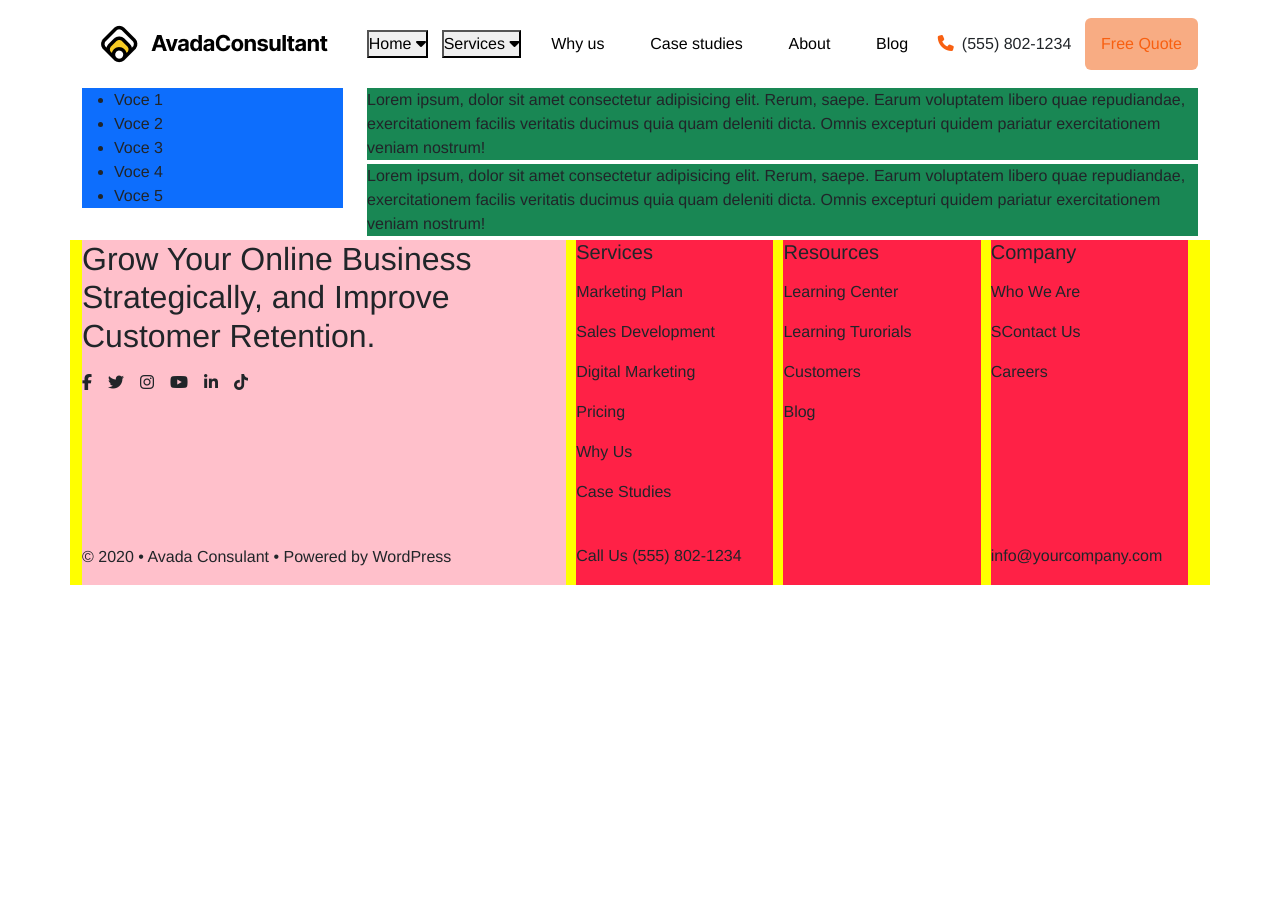
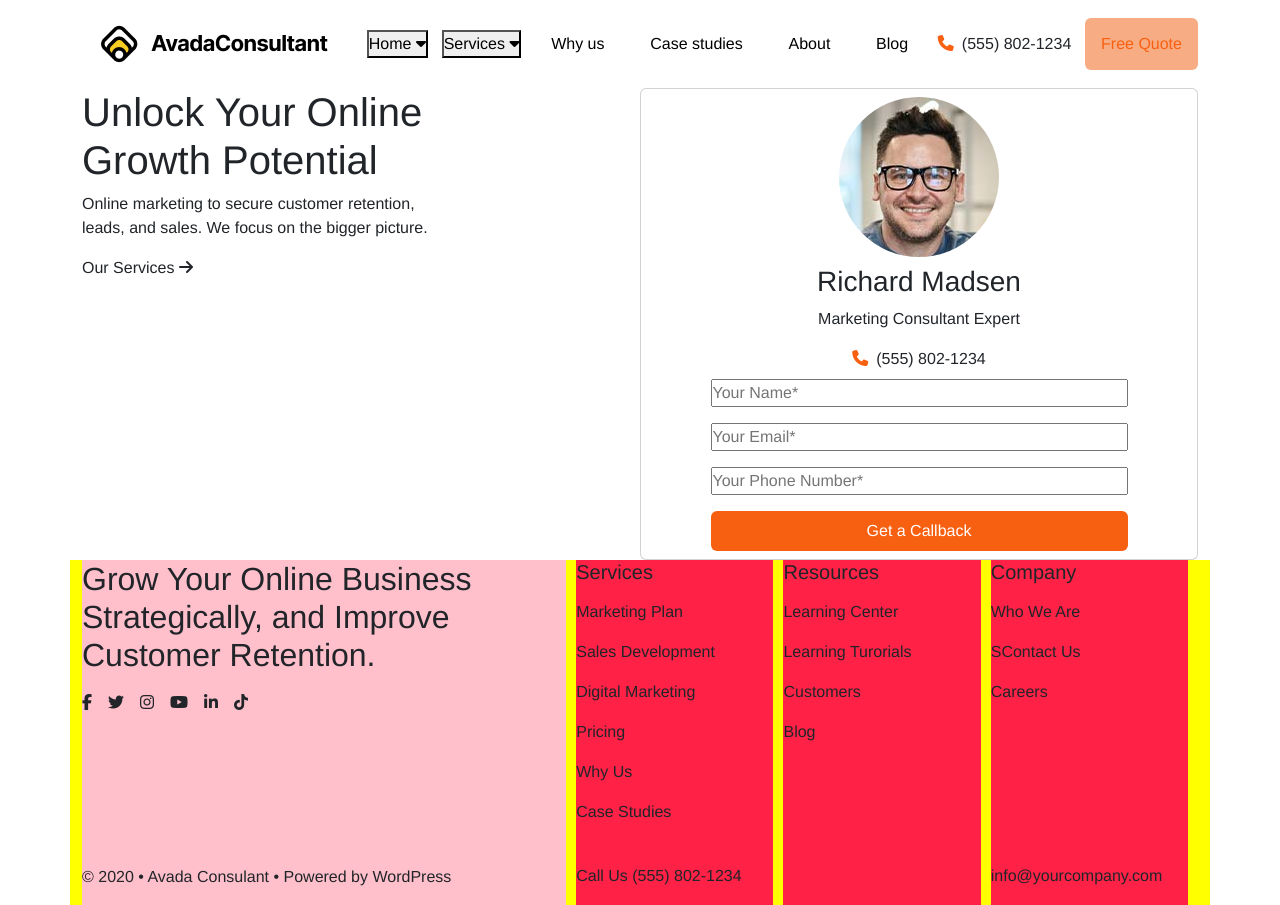
Before and after one commit to AndyDAntuono/proj-html-vuejs, a Vue app: page / in a window 1280 px wide. Before the commit the page ends 800 px from the top, so only its background shows below. Built offline with nearby package versions, Linux system fonts and the light colour scheme.

Commit message:
[UPD] updated AppMain.vue and README.md files

```diff
--- a/src/components/AppMain.vue
+++ b/src/components/AppMain.vue
@@ -3,26 +3,47 @@
     <!--per il momento inserisco un impaginazione generica per verificare se l'output generale del progetto corrisponde all'impaginazione che sto impostando-->
     <main>
         <div class="container">
+            <!--unlock potential section-->
             <div class="row">
-                <div class="col-3">
-                    <ul class="bg-primary">
-                        <li>Voce 1</li>
-                        <li>Voce 2</li>
-                        <li>Voce 3</li>
-                        <li>Voce 4</li>
-                        <li>Voce 5</li>
-                    </ul>
-                </div>
-                <div class="col-9">
-                    <p class="bg-success mb-1">
-                        Lorem ipsum, dolor sit amet consectetur adipisicing elit. Rerum, saepe. Earum voluptatem libero quae repudiandae, exercitationem facilis veritatis ducimus quia quam deleniti dicta. Omnis excepturi quidem pariatur exercitationem veniam nostrum!
-                    </p>
-                    <p class="bg-success mb-1">
-                        Lorem ipsum, dolor sit amet consectetur adipisicing elit. Rerum, saepe. Earum voluptatem libero quae repudiandae, exercitationem facilis veritatis ducimus quia quam deleniti dicta. Omnis excepturi quidem pariatur exercitationem veniam nostrum!
-                    </p>
+                <div class="unlock-potential d-flex">
+                    <div class="w-50">
+                        <h1>Unlock Your Online<br> Growth Potential</h1>
+                        <p>
+                            Online marketing to secure customer retention,<br> leads, and sales. We focus on the bigger picture.
+                        </p>
+                        <div class="our-services">Our Services <i class="fa-solid fa-arrow-right"></i></div>
+                    </div>
+                    <div class="w-50">
+                        <div class="card d-flex justify-content-center text-center">
+                            <div class="rounded-circle my-2">
+                                <img class="rounded-circle" src="../assets/img/marketing-consultant-expert.jpg" alt="">
+                            </div>
+                            <h3>Richard Madsen</h3>
+                            <p>Marketing Consultant Expert</p>
+                            <div>
+                                <span><i class="fa-solid fa-phone me-2"></i></span>
+                                <span>(555) 802-1234</span>
+                            </div>
+                            <div class="my-2">
+                                <input class="w-75" type="text" placeholder="Your Name*">
+                            </div>
+                            <div class="my-2">
+                                <input class="w-75" type="text" placeholder="Your Email*">
+                            </div>
+                            <div class="my-2">
+                                <input class="w-75" type="text" placeholder="Your Phone Number*">
+                            </div>
+                            <div class="orange-button m-auto rounded w-75 text-center my-2 py-2">Get a Callback</div>
+                        </div>
+                    </div>
                 </div>
             </div>
         </div>
     </main>
 </template>
-<style lang=""></style>
+<style lang="scss">
+    .orange-button {
+        background-color: #f86011;
+        color: #ffffff;
+    }
+</style>
```
Also changed, not shown: 1 other file (tests, documents, lock files or other folders).
